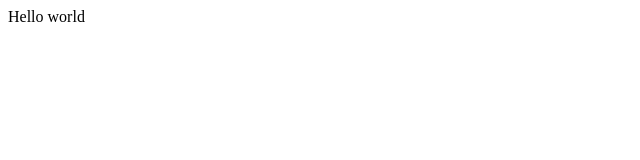
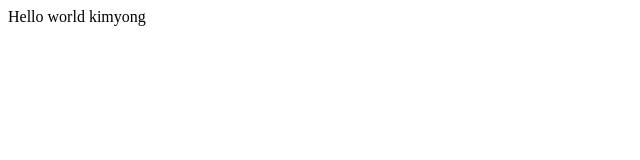
Before and after one commit to kimyong89/opentutorials-kimyong, a plain HTML site: page index.html in a window 1280 px wide. Shown: the full height of the page, 0-640 px from the left. Drawn offline with Linux system fonts and the light colour scheme.

Commit message:
change index.html

```diff
--- a/index.html
+++ b/index.html
@@ -19,6 +19,6 @@
     </head>
 
     <body>
-        Hello world
+        Hello world kimyong
     </body>
 </html>
```
